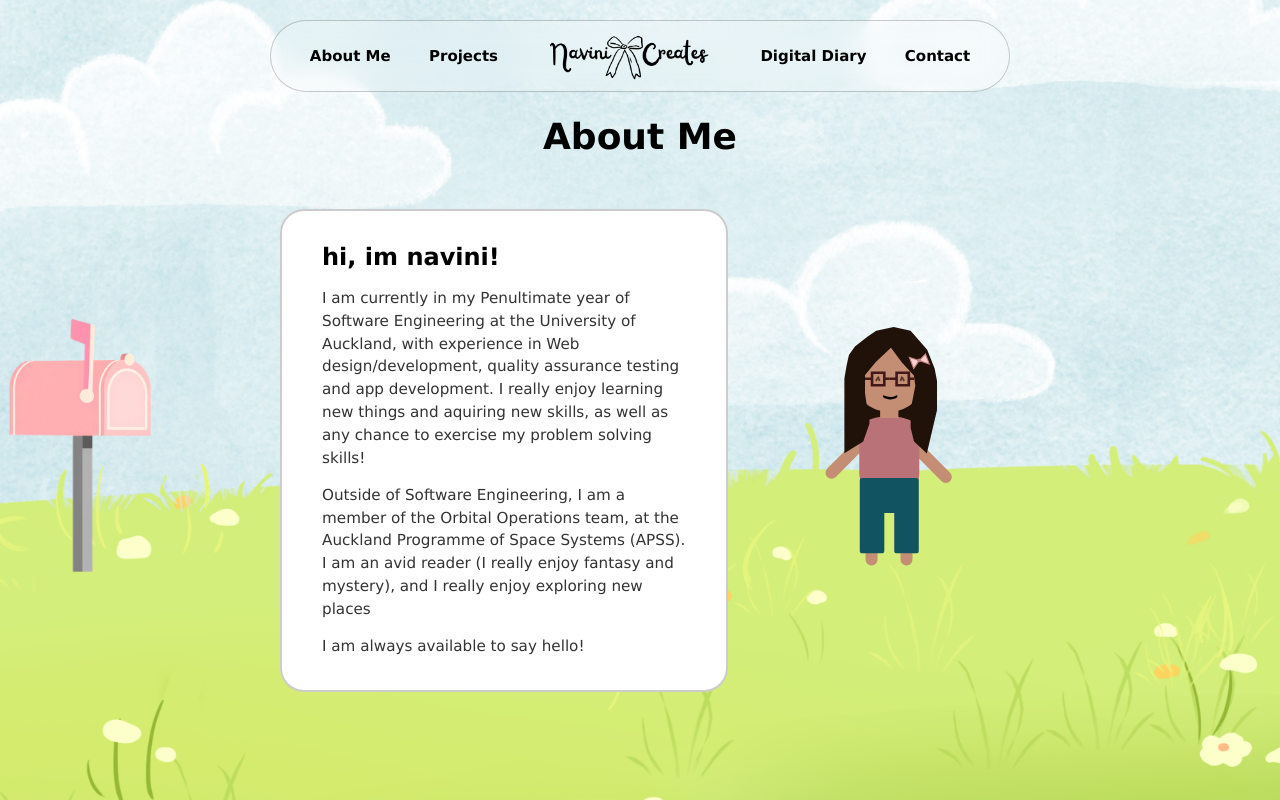
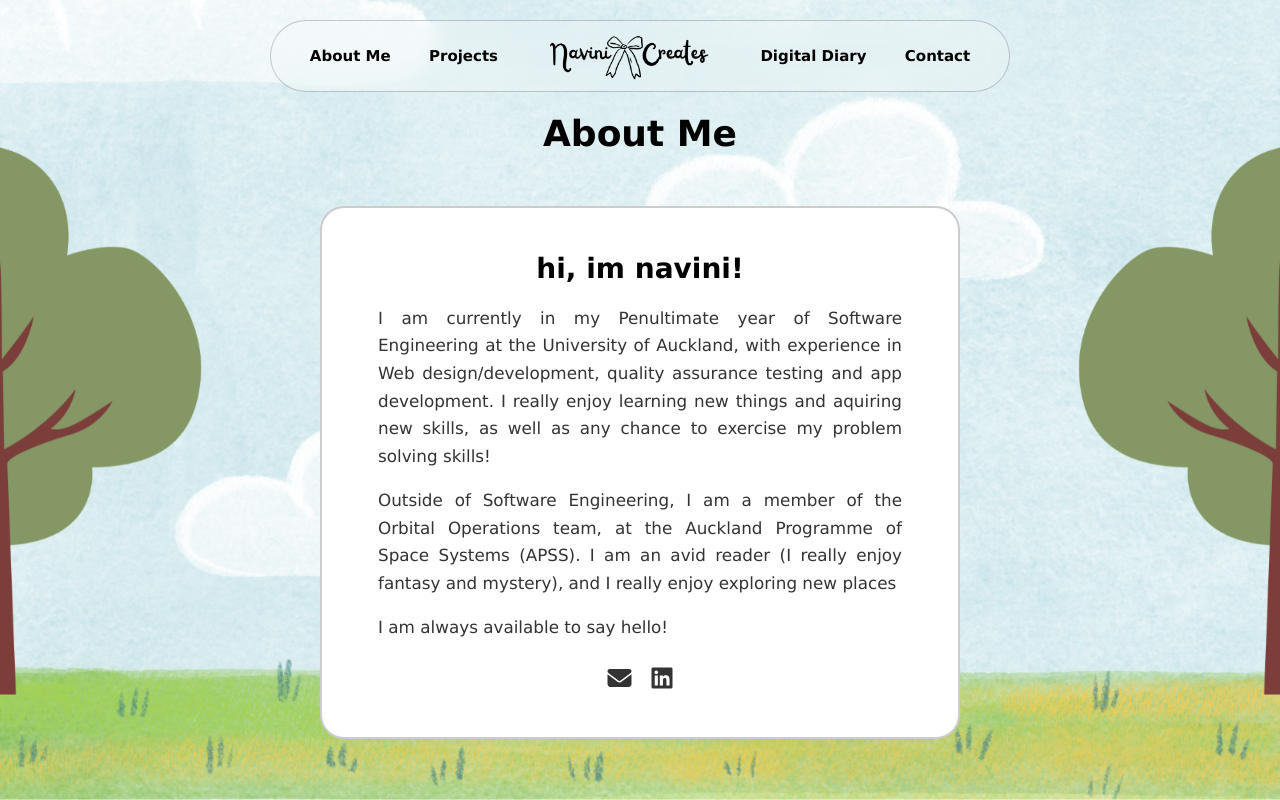
Before and after one commit to naviniii/navini-portfolio, a React (Vite) app: page /about in a window 1280 px wide. Built offline with nearby package versions, Linux system fonts and the light colour scheme.

Commit message:
Finalised and made the About Me page much better, I got rid of the character in it, because it just looked out of place. Made the bio box much bigger too. Changed the background as well to match the others

```diff
--- a/src/pages/AboutMe.css
+++ b/src/pages/AboutMe.css
@@ -1,16 +1,20 @@
 .about-hero {
-    min-height: 100vh;
+  position: relative;
+  height: 100vh;
+  overflow-y: auto;
   width: 100%;
-    background-image: url('/other-background.png');
+  background-image: url('/home-background.png');
   background-size: cover;
-    background-position: center;
+  background-position: bottom;
   padding-top: 6.5rem;
   text-align: center;
   font-family: Verdana, Geneva, Tahoma, sans-serif;
-
+  display: flex;
+  flex-direction: column;
+  justify-content: center;
 }
 
-.about-sign{
+.about-sign {
   padding: 0.75rem 2rem;
   border-radius: 0.5rem;
   font-weight: bold;
@@ -21,55 +25,74 @@
   margin-bottom: 2.5rem;
 }
 
-.about-main{
+.about-main {
   display: flex;
   align-items: center;
   justify-content: center;
   gap: 3rem;
   padding: 0 2rem 4rem;
   flex-wrap: wrap;
-
+  width: 100%;
+  max-width: 75rem;
+  margin: 0 auto;
 }
 
-.about-info{
-    background: #fff; /*TEMP TEMP TEMP TEMP*/
+.about-info {
+  background: #fff;
   border-radius: 1.5rem;
-    padding: 2rem 2.5rem;
+  padding: 2.75rem 3.5rem;
   width: 100%;
-    max-width: 28rem;
-    text-align: left;
-    border: 2px solid rgba(0,0,0,0.2);
+  max-width: 40rem;
+  border: 2px solid rgba(0, 0, 0, 0.2);
+  text-align: justify;
 }
 
-.about-info h3{
-    font-size: 1.5rem;
+.about-info h3 {
+  font-size: 1.75rem;
+  margin-bottom: 1.25rem;
+  text-align: center;
+}
+
+.about-info p {
+  font-size: 1.05rem;
+  line-height: 1.65;
+  color: #333;
   margin-bottom: 1rem;
 }
-.about-info p{
-    font-size: 0.95rem;
-    line-height: 1.5;
-    color: #333;
-    margin-bottom: 0.9rem;
-}
 
-.about-info p:last-child{
+.about-info p:last-of-type {
   margin-bottom: 0;
 }
 
-.character{
-    width: clamp(9rem, 18vw, 14rem);
-    height: auto;
+.about-icons-wrapper {
+  display: flex;
+  gap: 1.25rem;
+  margin-top: 1.5rem;
+  justify-content: center;
+}
+
+.about-icons {
+  color: #333;
+  font-size: 1.5rem;
+  transition: opacity 0.2s;
+}
+
+.about-icons:hover {
+  opacity: 0.5;
 }
 
 @media (max-width: 40rem) {
+  .about-hero {
+    background-image: url('/other-vert.png');
+  }
+
   .about-main {
-    flex-direction: column-reverse;
-  }
-  .about-hero{
-    background-image: url('/other-vert.png');
+    justify-content: center;
   }
 
   .about-info {
     max-width: 22rem;
+    padding: 2rem 2rem;
   }
+
 }
--- a/src/pages/AboutMe.jsx
+++ b/src/pages/AboutMe.jsx
@@ -1,4 +1,3 @@
-import Character from '../components/Character';
 import './AboutMe.css';
 
 
@@ -16,11 +15,15 @@ function AboutMe(){
                         </p>
                         <p> Outside of Software Engineering, I am a member of the Orbital Operations team, at the Auckland Programme of Space Systems (APSS). I am an avid reader (I really enjoy fantasy and mystery), and I really enjoy exploring new places</p>
                         <p> I am always available to say hello! </p>
-                    {/*temp photo place */}
+            <div className="about-icons-wrapper">
+            <a href="mailto:email@gmail.com" className="about-icons" aria-label="Email">
+              <i className="fa-solid fa-envelope"></i>
+            </a>
+            <a href="https://www.linkedin.com/in/navini-ariyasinghe-173349223/" className="about-icons" target="_blank" rel="noopener noreferrer" aria-label="LinkedIn">
+              <i className="fa-brands fa-linkedin"></i>
+            </a>
+          </div>
             </div>
-                <div className = "character">
-                    <Character to = "#" label = ""/>
-                </div>
             </div>
         </section>
         )
```
Lines whose indentation alone changed are shown as unchanged.
